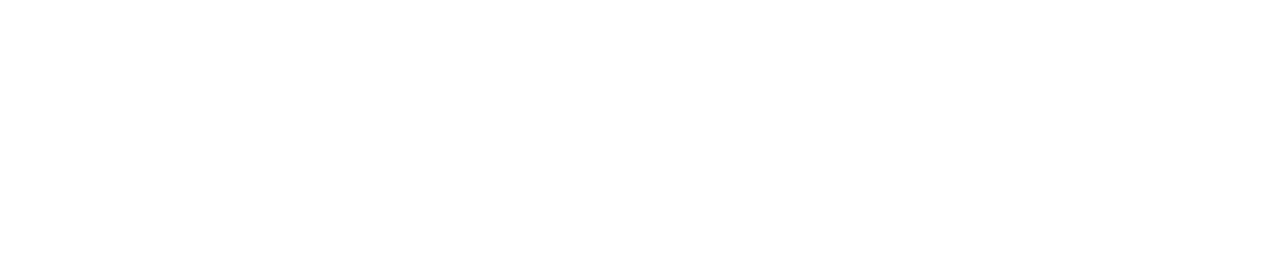
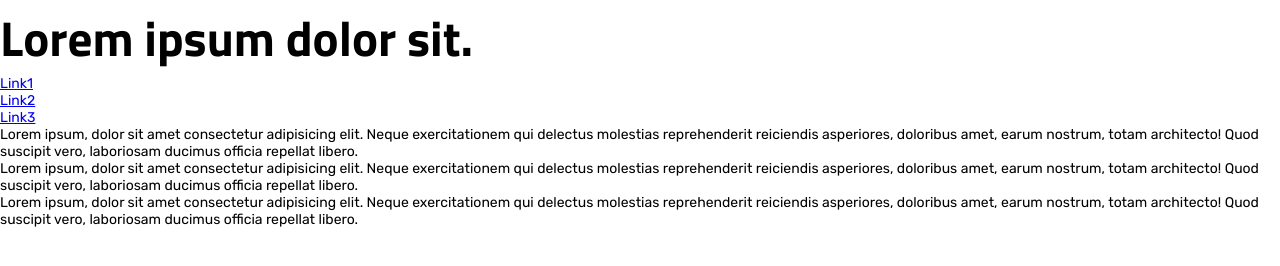
Before and after one commit to Danyel2608/training-DOM, a plain HTML site: page index.html in a window 1280 px wide. Drawn offline with Linux system fonts and the light colour scheme.

Commit message:
Learning about DOM

```diff
--- a/index.html
+++ b/index.html
@@ -14,7 +14,34 @@
     />
   </head>
   <body>
-
+    <h1>Lorem ipsum dolor sit.</h1>
+    <nav>
+      <ul>
+        <li>
+          <a href="#" class="active">Link1</a>
+        </li>
+        <li><a href="#">Link2</a></li>
+        <li><a href="#">Link3</a></li>
+      </ul>
+    </nav>
+    <p id="first">
+      Lorem ipsum, dolor sit amet consectetur adipisicing elit. Neque
+      exercitationem qui delectus molestias reprehenderit reiciendis asperiores,
+      doloribus amet, earum nostrum, totam architecto! Quod suscipit vero,
+      laboriosam ducimus officia repellat libero.
+    </p>
+    <p>
+      Lorem ipsum, dolor sit amet consectetur adipisicing elit. Neque
+      exercitationem qui delectus molestias reprehenderit reiciendis asperiores,
+      doloribus amet, earum nostrum, totam architecto! Quod suscipit vero,
+      laboriosam ducimus officia repellat libero.
+    </p>
+    <p>
+      Lorem ipsum, dolor sit amet consectetur adipisicing elit. Neque
+      exercitationem qui delectus molestias reprehenderit reiciendis asperiores,
+      doloribus amet, earum nostrum, totam architecto! Quod suscipit vero,
+      laboriosam ducimus officia repellat libero.
+    </p>
   </body>
   <script src="./js/app.js"></script>
 </html>
--- a/js/app.js
+++ b/js/app.js
@@ -1 +1,53 @@
-console.log("hi");
+//cogiendo referencia de nav del html
+let nav = document.querySelector("nav");
+// console.log(nav);
+
+//Seleccionar elemntos con clase
+let active = document.querySelector(".active");
+// console.log(active);
+
+//Seleccionar multiples elementos con la misma etiqueta
+let headersAndParagraphs = document.querySelectorAll("p,h1");
+
+// console.log(headersAndParagraphs[0].innerText);//se
+//accede a u elemento de corchetes y a si contenido con
+// .innText
+
+//accediendo a elementos hijos mediante children[elemento hijo]
+//desde nav hasta a con active que es el 1 <a>
+// console.log(nav.children[0].children[0].children[0]);
+
+//Acceder al elemento 1º enlace y luego a su texto con textContent o innerText
+// console.log(nav.firstElementChild.firstElementChild.firstElementChild.textContent);
+
+//Dos formas de acceder a un hermano del li que contenia el texto anterior
+// console.log(nav.firstElementChild.firstElementChild.firstElementChild.parentNode.parentNode.children[1].innerText);
+// console.log(nav.firstElementChild.firstElementChild.firstElementChild.parentNode.nextElementSibling.firstElementChild.firstChild);
+
+//Volver uno atrás: si fuese innerText no podria
+// console.log(nav.firstElementChild.firstElementChild.firstElementChild.parentNode.nextElementSibling.firstElementChild.firstChild.parentNode);
+
+// console.log(
+//   headersAndParagraphs[0].nextElementSibling.nextElementSibling
+//     .nextElementSibling
+// );
+// console.log(headersAndParagraphs[2]);
+// let main = document.querySelector("#first");
+// console.log(main);
+
+//LLEGAR A LINK3
+// console.log(nav.firstElementChild.lastElementChild.firstElementChild.firstChild);
+
+//IGNORANDO ELLLL TEXTO
+// console.log(nav.firstElementChild.childElementCount);
+// console.log(nav.firstElementChild.children.length);
+
+//SIN IGNORAR EL TEXTO
+// console.log(nav.firstElementChild.childNodes);
+
+// console.log(nav.firstElementChild.firstChild.nodeValue);
+
+//NOMBRE DE NODO EN MAYUSCULA
+// console.log(nav.firstElementChild.nodeName);
+
+// console.log(nav.firstElementChild.firstChild.nextSibling.nextSibling.previousSibling);
```
